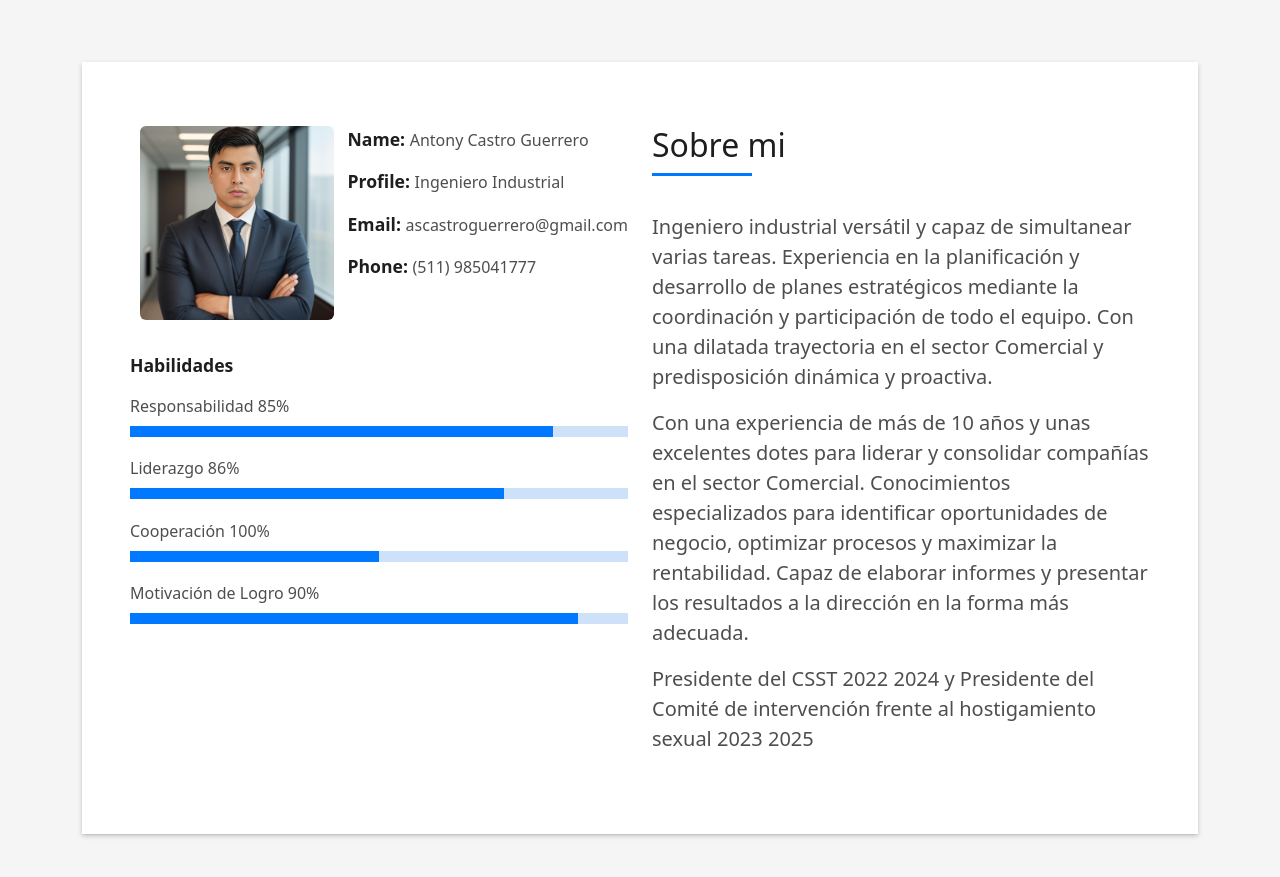
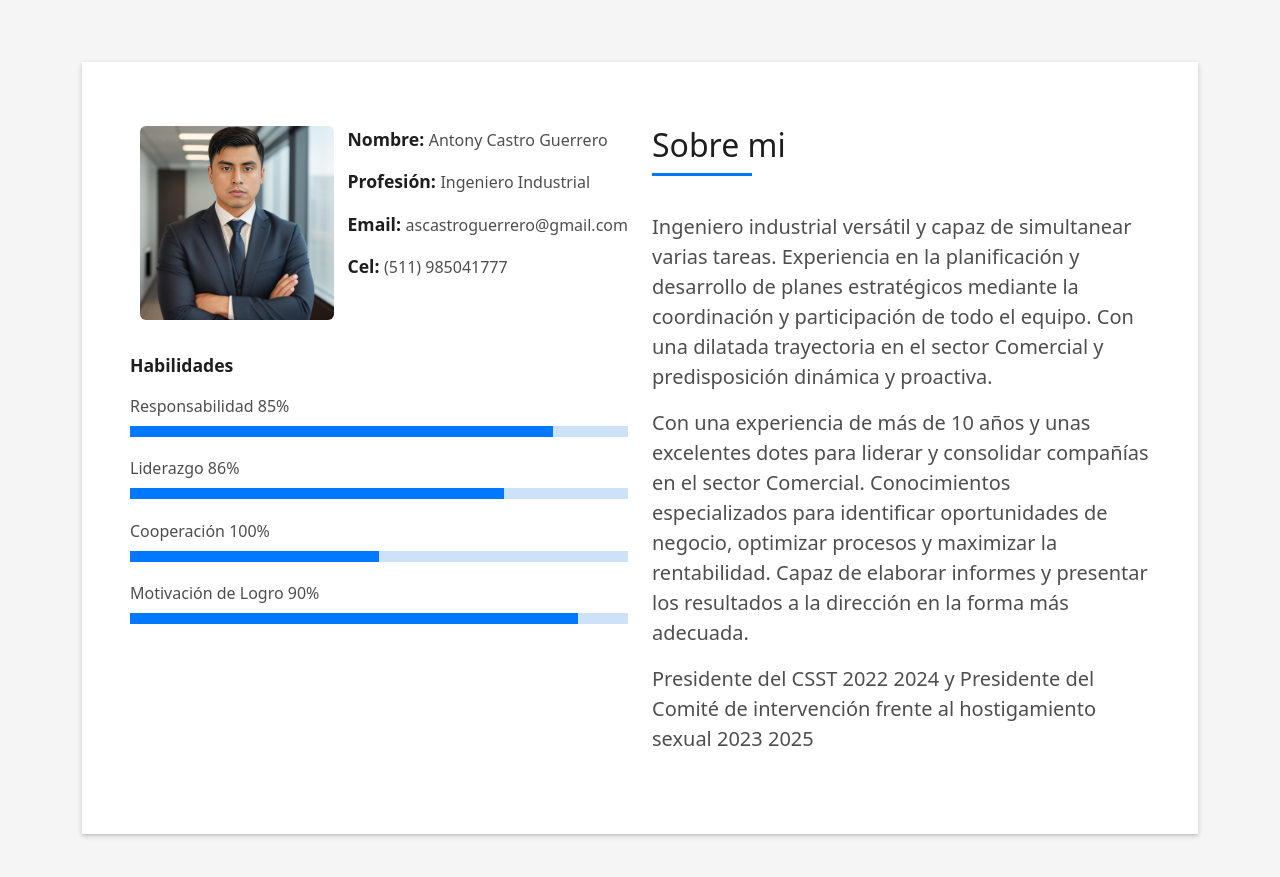
Before and after one commit to AnthonSteven/AnthonSteven, a plain HTML site: page index.html in a window 1280 px wide. Shown: the part 802-1679 px from the top of the page. Drawn offline with Linux system fonts and the light colour scheme.

Commit message:
actualizado

```diff
--- a/index.html
+++ b/index.html
@@ -89,10 +89,10 @@
                     </div>
                     <div class="col-sm-6 col-md-7">
                       <div class="about-info">
-                        <p><span class="title-s">Name: </span> <span>Antony Castro Guerrero</span></p>
-                        <p><span class="title-s">Profile: </span> <span>Ingeniero Industrial</span></p>
+                        <p><span class="title-s">Nombre: </span> <span>Antony Castro Guerrero</span></p>
+                        <p><span class="title-s">Profesión: </span> <span>Ingeniero Industrial</span></p>
                         <p><span class="title-s">Email: </span> <span>ascastroguerrero@gmail.com</span></p>
-                        <p><span class="title-s">Phone: </span> <span>(511) 985041777</span></p>
+                        <p><span class="title-s">Cel: </span> <span>(511) 985041777</span></p>
                       </div>
                     </div>
                   </div>
```
